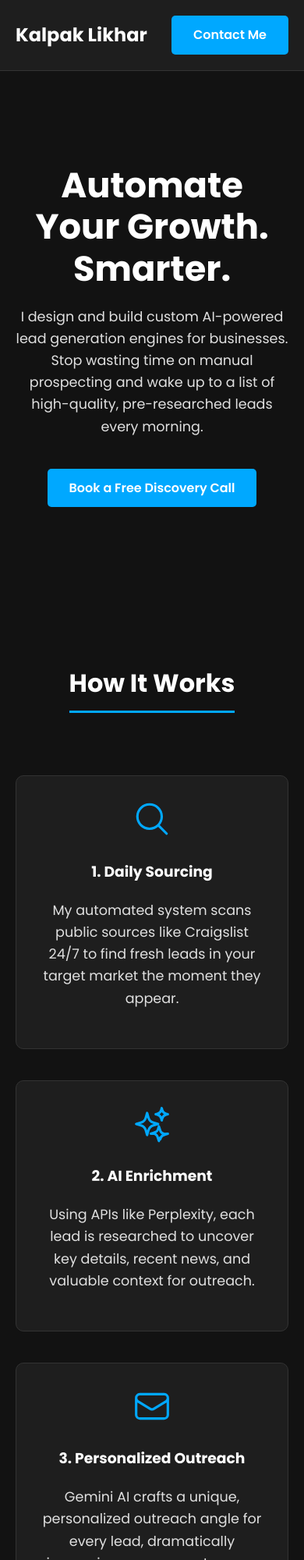
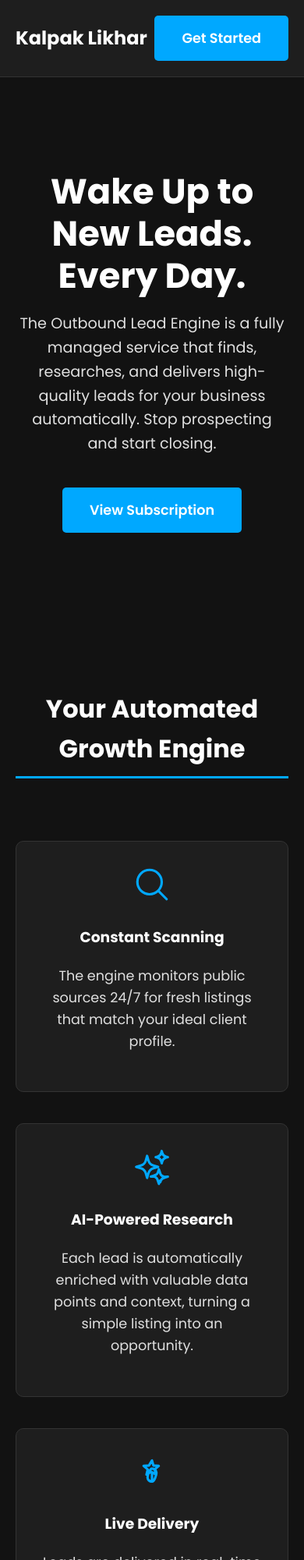
Before and after one commit to Kalpak901/Kalpak901.github.io, a plain HTML site: page index.html in a window 390 px wide. Shown: the top 2000 px of the page at 78% size. Drawn offline with Linux system fonts and the light colour scheme.

Commit message:
Update index.html

```diff
--- a/index.html
+++ b/index.html
@@ -3,183 +3,47 @@
 <head>
     <meta charset="UTF-8">
     <meta name="viewport" content="width=device-width, initial-scale=1.0">
-    <title>Kalpak Likhar | Freelance AI Automation Services</title>
+    <title>Kalpak Likhar | Automated Lead Generation Engine</title>
     <link rel="preconnect" href="https://fonts.googleapis.com">
     <link rel="preconnect" href="https://fonts.gstatic.com" crossorigin>
     <link href="https://fonts.googleapis.com/css2?family=Poppins:wght@400;600;700&display=swap" rel="stylesheet">
 
     <style>
-        /* --- Basic Setup & Variables --- */
         :root {
-            --primary-color: #00A8FF; /* Bright Blue Accent */
-            --background-color: #121212; /* Dark Charcoal */
-            --surface-color: #1E1E1E; /* Slightly Lighter Charcoal for cards */
-            --text-color: #E0E0E0; /* Light Grey */
-            --heading-color: #FFFFFF; /* White */
+            --primary-color: #00A8FF;
+            --background-color: #121212;
+            --surface-color: #1E1E1E;
+            --text-color: #E0E0E0;
+            --heading-color: #FFFFFF;
         }
-
-        * {
-            margin: 0;
-            padding: 0;
-            box-sizing: border-box;
-        }
-
-        body {
-            font-family: 'Poppins', sans-serif;
-            background-color: var(--background-color);
-            color: var(--text-color);
-            line-height: 1.6;
-        }
-
-        /* --- Layout & General Styling --- */
-        .container {
-            max-width: 1100px;
-            margin: 0 auto;
-            padding: 0 20px;
-        }
-
-        section {
-            padding: 80px 0;
-            text-align: center;
-        }
-
-        h1, h2, h3 {
-            color: var(--heading-color);
-            margin-bottom: 20px;
-        }
-
-        h1 {
-            font-size: 3.5rem;
-            line-height: 1.2;
-        }
-
-        h2 {
-            font-size: 2.5rem;
-            border-bottom: 3px solid var(--primary-color);
-            display: inline-block;
-            padding-bottom: 10px;
-        }
-
-        p {
-            font-size: 1.1rem;
-            margin-bottom: 20px;
-        }
-
-        /* --- Header --- */
-        .header {
-            background-color: var(--surface-color);
-            padding: 20px 0;
-            position: sticky;
-            top: 0;
-            z-index: 100;
-            border-bottom: 1px solid #333;
-        }
-
-        .header .container {
-            display: flex;
-            justify-content: space-between;
-            align-items: center;
-        }
-
-        .logo {
-            font-size: 1.5rem;
-            font-weight: 700;
-            color: var(--heading-color);
-            text-decoration: none;
-        }
-
-        /* --- Buttons --- */
-        .btn {
-            display: inline-block;
-            background-color: var(--primary-color);
-            color: #fff;
-            padding: 12px 28px;
-            border-radius: 5px;
-            text-decoration: none;
-            font-weight: 600;
-            transition: background-color 0.3s ease, transform 0.3s ease;
-        }
-
-        .btn:hover {
-            background-color: #007bb5;
-            transform: translateY(-2px);
-        }
-
-        /* --- Hero Section --- */
-        .hero {
-            padding: 120px 0;
-        }
-
-        .hero p {
-            max-width: 600px;
-            margin: 20px auto 40px;
-        }
-
-        /* --- How It Works Section --- */
-        .how-it-works-grid {
-            display: grid;
-            grid-template-columns: repeat(auto-fit, minmax(250px, 1fr));
-            gap: 40px;
-            margin-top: 60px;
-        }
-
-        .step-card {
-            background-color: var(--surface-color);
-            padding: 30px;
-            border-radius: 10px;
-            border: 1px solid #333;
-            transition: transform 0.3s ease;
-        }
-
-        .step-card:hover {
-            transform: translateY(-5px);
-        }
-
-        .step-card svg {
-            width: 50px;
-            height: 50px;
-            margin-bottom: 20px;
-            color: var(--primary-color);
-        }
-
-        /* --- About Me Section --- */
-        #about {
-            background-color: var(--surface-color);
-        }
-
-        .about-content {
-            max-width: 700px;
-            margin: 40px auto 0;
-        }
-
-        .about-content img {
-            width: 150px;
-            height: 150px;
-            border-radius: 50%;
-            border: 3px solid var(--primary-color);
-            margin-bottom: 20px;
-        }
-
-        /* --- Footer --- */
-        .footer {
-            background-color: #000;
-            padding: 40px 0;
-            text-align: center;
-        }
-
-        .footer p {
-            margin: 0;
-        }
-
-        /* --- Responsive Design --- */
-        @media (max-width: 768px) {
-            h1 {
-                font-size: 2.8rem;
-            }
-            h2 {
-                font-size: 2rem;
-            }
-        }
+        * { margin: 0; padding: 0; box-sizing: border-box; }
+        body { font-family: 'Poppins', sans-serif; background-color: var(--background-color); color: var(--text-color); line-height: 1.6; }
+        .container { max-width: 1100px; margin: 0 auto; padding: 0 20px; }
+        section { padding: 80px 0; text-align: center; }
+        h1, h2, h3 { color: var(--heading-color); margin-bottom: 20px; }
+        h1 { font-size: 3.8rem; line-height: 1.2; }
+        h2 { font-size: 2.5rem; border-bottom: 3px solid var(--primary-color); display: inline-block; padding-bottom: 10px; }
+        p { font-size: 1.1rem; margin-bottom: 20px; max-width: 650px; margin-left: auto; margin-right: auto;}
+        .header { background-color: var(--surface-color); padding: 20px 0; position: sticky; top: 0; z-index: 100; border-bottom: 1px solid #333; }
+        .header .container { display: flex; justify-content: space-between; align-items: center; }
+        .logo { font-size: 1.5rem; font-weight: 700; color: var(--heading-color); text-decoration: none; }
+        .btn { display: inline-block; background-color: var(--primary-color); color: #fff; padding: 15px 35px; border-radius: 5px; text-decoration: none; font-weight: 600; font-size: 1.1rem; transition: background-color 0.3s ease, transform 0.3s ease; }
+        .btn:hover { background-color: #007bb5; transform: translateY(-2px); }
+        .hero { padding: 120px 0; }
+        .hero p { font-size: 1.2rem; margin: 20px auto 40px; }
+        .how-it-works-grid { display: grid; grid-template-columns: repeat(auto-fit, minmax(250px, 1fr)); gap: 40px; margin-top: 60px; }
+        .step-card { background-color: var(--surface-color); padding: 30px; border-radius: 10px; border: 1px solid #333; }
+        .step-card svg { width: 50px; height: 50px; margin-bottom: 20px; color: var(--primary-color); }
+        #pricing { background-color: var(--surface-color); }
+        .pricing-card { background-color: var(--background-color); border: 2px solid var(--primary-color); border-radius: 10px; padding: 40px; max-width: 400px; margin: 40px auto 0; }
+        .pricing-card .price { font-size: 3.5rem; font-weight: 700; color: var(--heading-color); }
+        .pricing-card .price span { font-size: 1rem; font-weight: 400; color: var(--text-color); }
+        .pricing-card ul { list-style: none; margin: 30px 0; text-align: left; }
+        .pricing-card ul li { margin-bottom: 15px; display: flex; align-items: center; }
+        .pricing-card ul li svg { color: var(--primary-color); width: 24px; height: 24px; margin-right: 10px; }
+        .footer { background-color: #000; padding: 40px 0; text-align: center; }
+        .footer p { margin: 0; }
+        @media (max-width: 768px) { h1 { font-size: 2.8rem; } h2 { font-size: 2rem; } }
     </style>
 </head>
 <body>
@@ -187,60 +51,62 @@
     <header class="header">
         <div class="container">
             <a href="#" class="logo">Kalpak Likhar</a>
-            <a href="mailto:your.email@example.com" class="btn">Contact Me</a>
+            <a href="#pricing" class="btn">Get Started</a>
         </div>
     </header>
 
     <main>
         <section class="hero">
             <div class="container">
-                <h1>Automate Your Growth. Smarter.</h1>
-                <p>I design and build custom AI-powered lead generation engines for businesses. Stop wasting time on manual prospecting and wake up to a list of high-quality, pre-researched leads every morning.</p>
-                <a href="#contact" class="btn">Book a Free Discovery Call</a>
+                <h1>Wake Up to New Leads. Every Day.</h1>
+                <p>The Outbound Lead Engine is a fully managed service that finds, researches, and delivers high-quality leads for your business automatically. Stop prospecting and start closing.</p>
+                <a href="#pricing" class="btn">View Subscription</a>
             </div>
         </section>
 
         <section id="how-it-works">
             <div class="container">
-                <h2>How It Works</h2>
+                <h2>Your Automated Growth Engine</h2>
                 <div class="how-it-works-grid">
                     <div class="step-card">
                         <svg xmlns="http://www.w3.org/2000/svg" fill="none" viewBox="0 0 24 24" stroke-width="1.5" stroke="currentColor"><path stroke-linecap="round" stroke-linejoin="round" d="M21 21l-5.197-5.197m0 0A7.5 7.5 0 105.196 5.196a7.5 7.5 0 0010.607 10.607z" /></svg>
-                        <h3>1. Daily Sourcing</h3>
-                        <p>My automated system scans public sources like Craigslist 24/7 to find fresh leads in your target market the moment they appear.</p>
+                        <h3>Constant Scanning</h3>
+                        <p>The engine monitors public sources 24/7 for fresh listings that match your ideal client profile.</p>
                     </div>
                     <div class="step-card">
                         <svg xmlns="http://www.w3.org/2000/svg" fill="none" viewBox="0 0 24 24" stroke-width="1.5" stroke="currentColor"><path stroke-linecap="round" stroke-linejoin="round" d="M9.813 15.904L9 18.75l-.813-2.846a4.5 4.5 0 00-3.09-3.09L2.25 12l2.846-.813a4.5 4.5 0 003.09-3.09L9 5.25l.813 2.846a4.5 4.5 0 003.09 3.09L15.75 12l-2.846.813a4.5 4.5 0 00-3.09 3.09zM18.259 8.715L18 9.75l-.259-1.035a3.375 3.375 0 00-2.455-2.456L14.25 6l1.036-.259a3.375 3.375 0 002.455-2.456L18 2.25l.259 1.035a3.375 3.375 0 002.456 2.456L21.75 6l-1.035.259a3.375 3.375 0 00-2.456 2.456zM16.898 20.562L16.25 22.5l-.648-1.938a3.375 3.375 0 00-2.684-2.684L11.25 18l1.938-.648a3.375 3.375 0 002.684-2.684L16.25 13.5l.648 1.938a3.375 3.375 0 002.684 2.684L21.75 18l-1.938.648a3.375 3.375 0 00-2.684 2.684z" /></svg>
-                        <h3>2. AI Enrichment</h3>
-                        <p>Using APIs like Perplexity, each lead is researched to uncover key details, recent news, and valuable context for outreach.</p>
+                        <h3>AI-Powered Research</h3>
+                        <p>Each lead is automatically enriched with valuable data points and context, turning a simple listing into an opportunity.</p>
                     </div>
                     <div class="step-card">
-                        <svg xmlns="http://www.w3.org/2000/svg" fill="none" viewBox="0 0 24 24" stroke-width="1.5" stroke="currentColor"><path stroke-linecap="round" stroke-linejoin="round" d="M21.75 6.75v10.5a2.25 2.25 0 01-2.25 2.25h-15a2.25 2.25 0 01-2.25-2.25V6.75m19.5 0A2.25 2.25 0 0019.5 4.5h-15a2.25 2.25 0 00-2.25 2.25m19.5 0v.243a2.25 2.25 0 01-1.07 1.916l-7.5 4.615a2.25 2.25 0 01-2.36 0L3.32 8.91a2.25 2.25 0 01-1.07-1.916V6.75" /></svg>
-                        <h3>3. Personalized Outreach</h3>
-                        <p>Gemini AI crafts a unique, personalized outreach angle for every lead, dramatically increasing response rates over generic templates.</p>
+                        <svg xmlns="http://www.w3.org/2000/svg" fill="none" viewBox="0 0 24 24" stroke-width="1.5" stroke="currentColor"><path stroke-linecap="round" stroke-linejoin="round" d="M12 18v-5.5m0 5.5c-1.5 0-2.75-1.12-2.75-2.5S10.5 10 12 10s2.75 1.12 2.75 2.5S13.5 18 12 18zm0-13l-1.88 3.09-3.3.26 2.55 2.14-.77 3.2 2.9-1.78 2.9 1.78-.77-3.2 2.55-2.14-3.3-.26L12 5z" /></svg>
+                        <h3>Live Delivery</h3>
+                        <p>Leads are delivered in real-time to your private Google Sheet dashboard, ready for you to take action and book appointments.</p>
                     </div>
                 </div>
             </div>
         </section>
 
-        <section id="about">
+        <section id="pricing">
             <div class="container">
-                <h2>About Me</h2>
-                <div class="about-content">
-                    <img src="https://via.placeholder.com/150" alt="Kalpak Likhar">
-                    <h3>Hi, I'm Kalpak Likhar.</h3>
-                    <p>I am a freelance automation specialist based in Nagpur, India. I'm passionate about leveraging cutting-edge AI to solve real-world business problems and create efficient growth systems for my clients. Because of the time difference with the US, I can ensure your lead generation engine is working overnight, providing you with fresh opportunities every single morning.</p>
+                <h2>Simple, Powerful Pricing</h2>
+                <p>One plan. Everything you need to fuel your pipeline.</p>
+                <div class="pricing-card">
+                    <h3>Outbound Lead Engine</h3>
+                    <p>The complete, fully managed solution.</p>
+                    <div class="price">$500<span>/month</span></div>
+                    <ul>
+                        <li><svg xmlns="http://www.w3.org/2000/svg" viewBox="0 0 24 24" fill="currentColor"><path fill-rule="evenodd" d="M2.25 12c0-5.385 4.365-9.75 9.75-9.75s9.75 4.365 9.75 9.75-4.365 9.75-9.75 9.75S2.25 17.385 2.25 12zm13.36-1.814a.75.75 0 10-1.22-.872l-3.236 4.53L9.53 12.22a.75.75 0 00-1.06 1.06l2.25 2.25a.75.75 0 001.14-.094l3.75-5.25z" clip-rule="evenodd" /></svg>24/7 Automated Lead Sourcing</li>
+                        <li><svg xmlns="http://www.w3.org/2000/svg" viewBox="0 0 24 24" fill="currentColor"><path fill-rule="evenodd" d="M2.25 12c0-5.385 4.365-9.75 9.75-9.75s9.75 4.365 9.75 9.75-4.365 9.75-9.75 9.75S2.25 17.385 2.25 12zm13.36-1.814a.75.75 0 10-1.22-.872l-3.236 4.53L9.53 12.22a.75.75 0 00-1.06 1.06l2.25 2.25a.75.75 0 001.14-.094l3.75-5.25z" clip-rule="evenodd" /></svg>AI-Powered Data Enrichment</li>
+                        <li><svg xmlns="http://www.w3.org/2000/svg" viewBox="0 0 24 24" fill="currentColor"><path fill-rule="evenodd" d="M2.25 12c0-5.385 4.365-9.75 9.75-9.75s9.75 4.365 9.75 9.75-4.365 9.75-9.75 9.75S2.25 17.385 2.25 12zm13.36-1.814a.75.75 0 10-1.22-.872l-3.236 4.53L9.53 12.22a.75.75 0 00-1.06 1.06l2.25 2.25a.75.75 0 001.14-.094l3.75-5.25z" clip-rule="evenodd" /></svg>Private Google Sheet Dashboard</li>
+                        <li><svg xmlns="http://www.w3.org/2000/svg" viewBox="0 0 24 24" fill="currentColor"><path fill-rule="evenodd" d="M2.25 12c0-5.385 4.365-9.75 9.75-9.75s9.75 4.365 9.75 9.75-4.365 9.75-9.75 9.75S2.25 17.385 2.25 12zm13.36-1.814a.75.75 0 10-1.22-.872l-3.236 4.53L9.53 12.22a.75.75 0 00-1.06 1.06l2.25 2.25a.75.75 0 001.14-.094l3.75-5.25z" clip-rule="evenodd" /></svg>Weekly Performance Summaries</li>
+                        <li><svg xmlns="http://www.w3.org/2000/svg" viewBox="0 0 24 24" fill="currentColor"><path fill-rule="evenodd" d="M2.25 12c0-5.385 4.365-9.75 9.75-9.75s9.75 4.365 9.75 9.75-4.365 9.75-9.75 9.75S2.25 17.385 2.25 12zm13.36-1.814a.75.75 0 10-1.22-.872l-3.236 4.53L9.53 12.22a.75.75 0 00-1.06 1.06l2.25 2.25a.75.75 0 001.14-.094l3.75-5.25z" clip-rule="evenodd" /></svg>Dedicated Support</li>
+                    </ul>
+                    <a href="#" class="btn">Start Your Engine</a>
                 </div>
             </div>
         </section>
 
-        <section id="contact">
-            <div class="container">
-                <h2>Ready to Automate Your Growth?</h2>
-                <p>Let's have a quick, no-pressure chat to see if an AI-powered engine is right for your business.</p>
-                <a href="mailto:your.email@example.com" class="btn">Get in Touch</a>
-            </div>
-        </section>
     </main>
 
     <footer class="footer">
```
